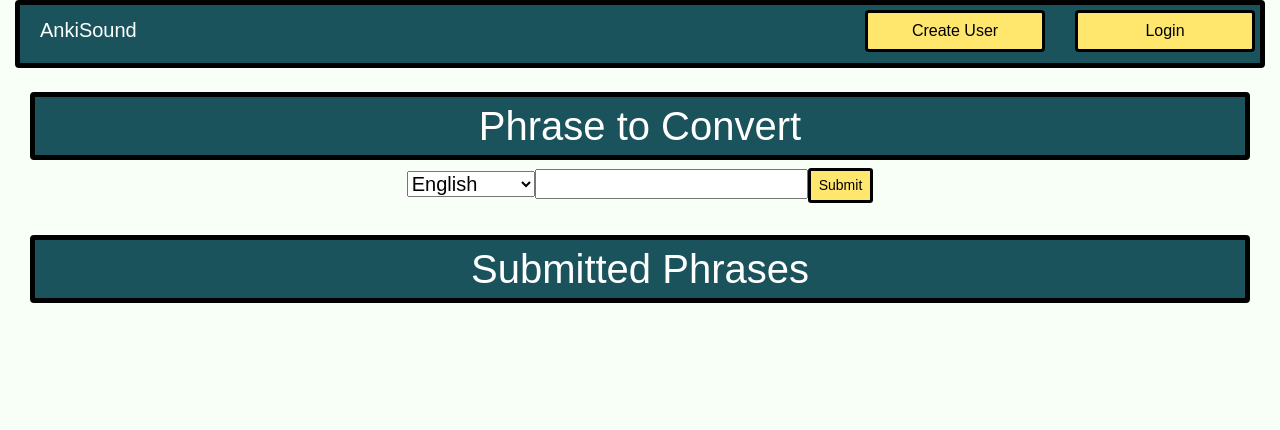
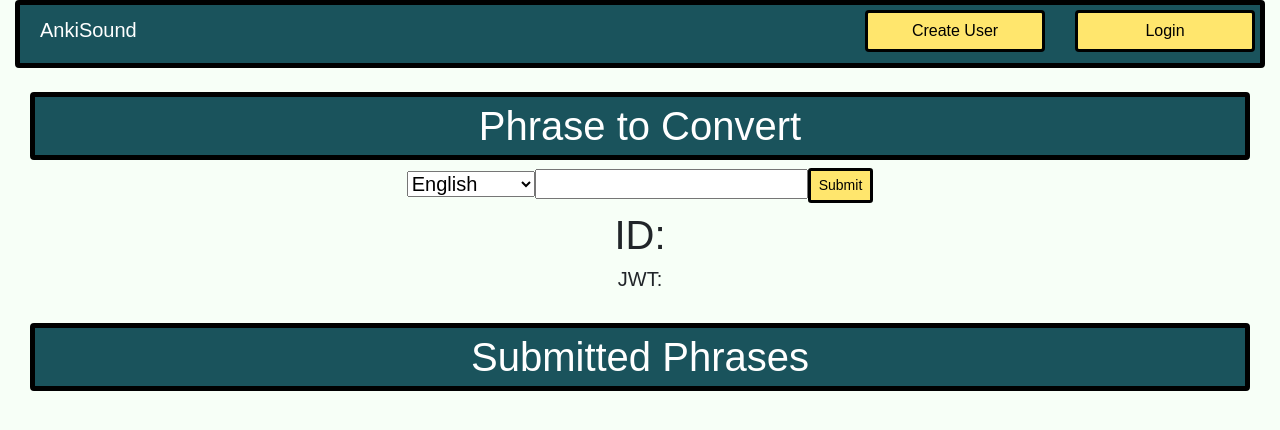
Before and after one commit to bretfunk/anki_sound_frontend, a React (Create React App) app: page / in a window 1280 px wide. Shown: the top 430 px of the page. Built offline with nearby package versions, Linux system fonts and the light colour scheme.

Commit message:
almost there, still a bug with logging in wiping the userId and jwt

```diff
--- a/src/components/body.js
+++ b/src/components/body.js
@@ -1,16 +1,96 @@
 import React, { Component } from 'react';
+import axios from 'axios';
 import Form from './Form'
+import StorageURL from '../storageUrl';
+import LambdaURL from '../lambdaUrl';
+import URL from '../url';
 import { connect } from 'react-redux';
-import { SUBMIT_PHRASE } from '../store/constants/action-types';
-import { submitPhrase } from '../store/actions/index'
+import {
+  SUBMIT_PHRASE,
+  ADD_TO_STATE
+
+} from '../store/constants/action-types';
+import {
+  submitPhrase,
+  addToState
+} from '../store/actions/index'
 
 class Body extends Component {
   constructor(props) {
     super(props);
+
+    this.createPhrase    = this.createPhrase.bind(this)
+    this.addToDb = this.addToDb.bind(this)
+    this.createFile = this.createFile.bind(this)
+    this.format = this.format.bind(this)
+    this.formatFileName = this.formatFileName.bind(this)
   }
 
   play = () => {
     this.audio.play();
+  }
+
+  //formatPhrase(event) {
+  //let data = event.target.parentElement.parentElement.innerText.replace('Download', '')
+  //let newData = data.replace('Delete', '').split(':')
+  //let language = newData[0]
+  //let phrase = newData[1].replace(language, '').trim()
+  //let fullPhrase = {language: language, phrase: phrase}
+  //return fullPhrase
+  //}
+
+  addToDb(data) {
+    let parsed = data.currentTarget.parentElement.parentElement.innerText
+    let newParsed = parsed.replace('Download', '').replace('Save to Profile', '').split(':')
+    let language = newParsed[0]
+    let phrase = newParsed[1].replace(language, '').trim()
+    let fullPhrase = {phrase: phrase, language: language}
+    this.createPhrase(fullPhrase)
+    //this.addToState(fullPhrase)
+    this.props.addToState(fullPhrase)
+    this.createFile(fullPhrase)
+  }
+
+  createPhrase(phrase) {
+    debugger
+    let data = {
+      phrase: phrase.phrase,
+      language: phrase.language,
+      user_id: this.props.userId
+    }
+    axios.post(URL() + 'api/phrases',
+      data
+    )
+      .then((response) => {
+        console.log(response + ' created')
+      })
+      .catch((error) => {
+        console.log(error)
+      })
+  }
+
+  //adds file to backend db
+  createFile(rawPhrase) {
+    debugger
+    let phrase = rawPhrase.phrase
+    let language = this.props.languageHash[rawPhrase.language]
+    let fileName = this.formatFileName(phrase)
+    axios.get(LambdaURL() + `?phrase=${phrase}&language=${language}&file_name=${fileName}`
+      //axios.get(URL() + `audio?phrase=${phrase}&language=${language}&file_name=${fileName}`
+    )
+      .then((response) => {
+      })
+  }
+
+  formatFileName(phrase) {
+    return phrase.toString().trim().split(' ').join('_')
+  }
+
+  format(phrase) {
+    let language = this.props.languageHash[phrase.language]
+    let fileName = this.formatFileName(phrase.phrase)
+    let link = StorageURL() + `${language}/${fileName}.mp3`
+    return link
   }
 
   render() {
@@ -18,7 +98,7 @@ class Body extends Component {
     if (this.props.loggedIn) {
       button = <td><button
           className="btn secondaryButtonColor btn-sm text-dark"
-          onClick={this.props.savePhrase}
+          onClick={this.addToDb}
         >Save to Profile</button></td>
     }  else {
       button = ""
@@ -30,9 +110,9 @@ class Body extends Component {
         <tr key={index}>
           <td className= "btn-sm languageButtonColor text-dark btn text-left">{phrase.language}:</td>
           <td><h4>{phrase.phrase}</h4></td>
-        <td><a className="btn secondaryButtonColor" href={this.props.format(phrase)}
+          <td><a className="btn secondaryButtonColor" href={this.format(phrase)}
               className="btn mainButtonColor text-dark btn-sm text-right" download>Download </a></td>
-        <td><audio ref={(audio) => { this.audio = audio; }} src={this.props.format(phrase)} type="audio/mp3"> </audio></td>
+          <td><audio ref={(audio) => { this.audio = audio; }} src={this.format(phrase)} type="audio/mp3"> </audio></td>
           {button}
         </tr>)
     } else {
@@ -46,6 +126,8 @@ class Body extends Component {
         <br />
         <h1 className="bannerColor text-white rounded heading">Phrase to Convert</h1>
         <h5><Form onSubmit={this.props.submitPhrase}/></h5>
+        <h1>ID: {this.props.userId}</h1>
+        <h5>JWT: {this.props.jwt}</h5>
         <br />
         <h1 className="bannerColor text-white rounded heading">Submitted Phrases</h1>
         <table width="100%">
@@ -58,17 +140,25 @@ class Body extends Component {
   }
 }
 
+//cant read userId and jwt but can read languageHash
+//they are wiped upon login, no idea why
+//maybe learn about debugging redux and react
 function mapStateToProps(state) {
   return {
     loggedIn: state.heading.loggedIn,
-    savedPhrases: state.phrase.savedPhrases
+    savedPhrases: state.phrase.savedPhrases,
+    dbPhrases: state.phrase.dbPhrases,
+    languageHash: state.random.languageHash,
+    userId: state.login.userId,
+    jwt: state.login.jwt
   }
 }
 
 function mapDispatchToProps(dispatch) {
   return {
-    changeLoggedIn: () => dispatch({ type: 'CHANGE_LOGGED_IN' }),
-    submitPhrase: (phrase) => dispatch({ type: SUBMIT_PHRASE, phrase })
+    //changeLoggedIn: () => dispatch({ type: 'CHANGE_LOGGED_IN' }),
+    submitPhrase: (phrase) => dispatch({ type: SUBMIT_PHRASE, phrase }),
+    addToState: (phrase) => dispatch({ type: ADD_TO_STATE, phrase })
   }
 }
 export default connect(mapStateToProps, mapDispatchToProps) (Body);
--- a/src/components/login.js
+++ b/src/components/login.js
@@ -7,18 +7,18 @@ import {
   CHANGE_TRYING_TO_LOGIN,
   CHANGE_TRYING_TO_CREATE_USER,
   SET_JWT,
-  RESET_JWT,
+  //RESET_JWT,
   SET_ID,
-  RESET_ID
+  //RESET_ID
 } from '../store/constants/action-types';
 import {
   changeLoggedIn,
   loggingIn,
   creatingUser,
-  setJwt,
+  //setJwt,
   resetJwt,
-  setId,
-  resetId
+  setId
+  //resetId
 } from '../store/actions/index';
 
 class Login extends Component {
@@ -143,9 +143,9 @@ function mapDispatchToProps(dispatch) {
     loggingIn: () => dispatch({ type: CHANGE_TRYING_TO_LOGIN }),
     creatingUser: () => dispatch({ type: CHANGE_TRYING_TO_CREATE_USER }),
     setJwt: (jwt) => dispatch({ type: SET_JWT, jwt}),
-    resetJwt: () => dispatch({ type: RESET_JWT }),
-    setId: (userId) => dispatch({ type: SET_ID, userId }),
-    resetId: () => dispatch({ type: RESET_ID })
+    //resetJwt: () => dispatch({ type: RESET_JWT }),
+    setId: (userId) => dispatch({ type: SET_ID, userId })
+    //resetId: () => dispatch({ type: RESET_ID })
   }
 }
 
--- a/src/components/profile.js
+++ b/src/components/profile.js
@@ -1,6 +1,7 @@
 import React, { Component } from 'react';
 import axios from 'axios';
 import URL from '../url';
+import StorageURL from '../storageUrl';
 import { connect } from 'react-redux';
 import {
   ADD_TO_STATE
@@ -14,6 +15,12 @@ class Profile extends Component {
     super(props);
     this.handleDelete    = this.handleDelete.bind(this);
     this.formatPhrase    = this.formatPhrase.bind(this);
+    //this.addToDb         = this.addToDb.bind(this)
+    //this.createPhrase    = this.createPhrase.bind(this)
+    this.format          = this.format.bind(this)
+    this.formatFileName          = this.formatFileName.bind(this)
+    //this.logOut          = this.logOut.bind(this)
+    //this.createFile      = this.createFile.bind(this)
   }
 
   componentDidMount() {
@@ -21,6 +28,7 @@ class Profile extends Component {
   }
 
   getSavedPhrases() {
+    debugger
     let config = {
       headers: {
         'Authorization': 'Bearer ' + this.props.jwt
@@ -45,6 +53,17 @@ class Profile extends Component {
     return fullPhrase
   }
 
+  format(phrase) {
+    let language = this.props.languageHash[phrase.language]
+    let fileName = this.formatFileName(phrase.phrase)
+    let link = StorageURL() + `${language}/${fileName}.mp3`
+    return link
+  }
+
+  formatFileName(phrase) {
+    return phrase.toString().trim().split(' ').join('_')
+  }
+
   handleDelete = (event) => {
     this.props.removeFromDb(this.formatPhrase(event))
   }
@@ -53,7 +72,7 @@ class Profile extends Component {
     let list = this.props.dbPhrases.map((phrase, index) =>
       <tr key={index}><td className="btn-sm languageButtonColor text-dark btn text-left">
           {phrase.language}:</td><td><h4>{phrase.phrase}</h4></td>
-        <td><a className="btn text-dark" href={this.props.format(phrase)}
+        <td><a className="btn text-dark" href={this.format(phrase)}
             className="btn secondaryButtonColor btn-sm text-dark text-right" download>Download</a></td>
         <td><button className="btn mainButtonColor btn-sm text-dark text-right"
             onClick={this.handleDelete} >Delete</button></td>
@@ -75,7 +94,8 @@ class Profile extends Component {
 function mapStateToProps(state) {
   return {
     dbPhrases: state.phrase.dbPhrases,
-    jwt: state.login.jwt
+    jwt: state.login.jwt,
+    languageHash: state.random.languageHash
   }
 }
 
```
Also changed, not shown: src/App.js (+69 -67 lines). Lines whose indentation alone changed are shown as unchanged.
